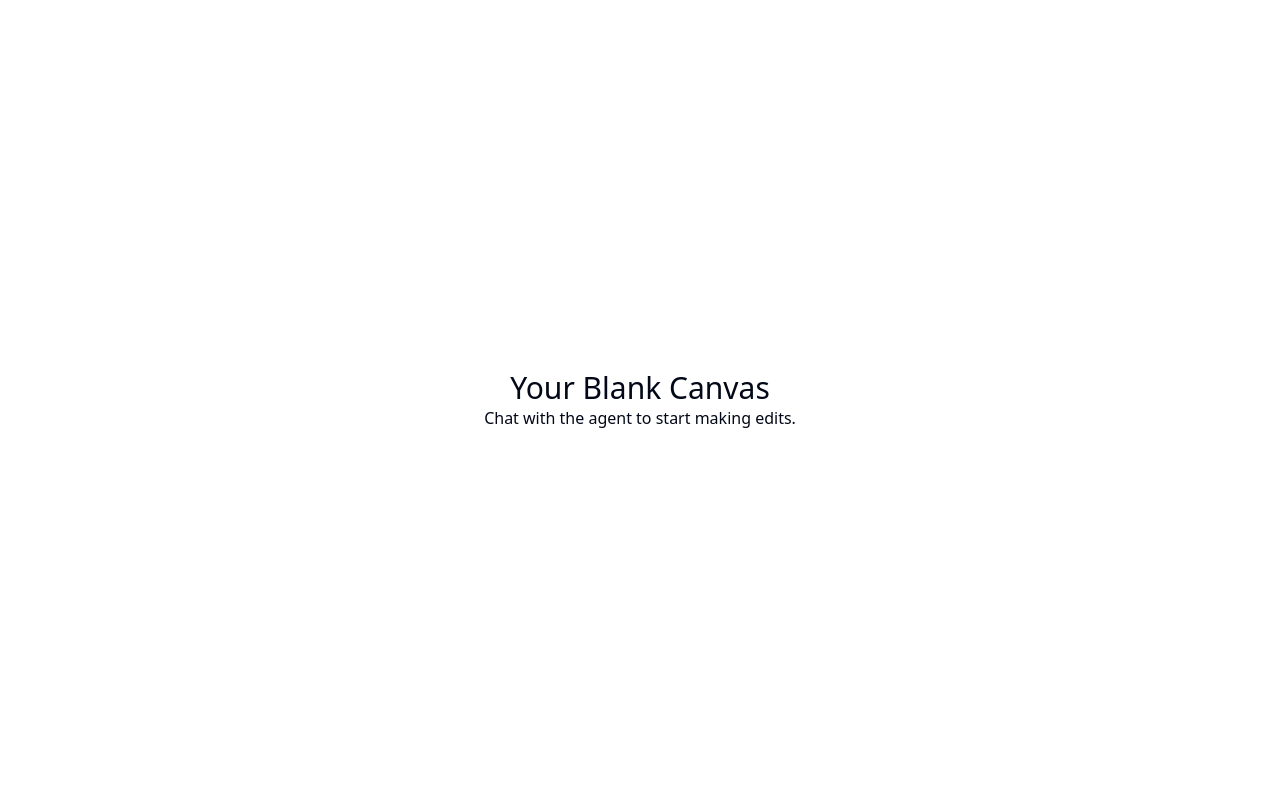
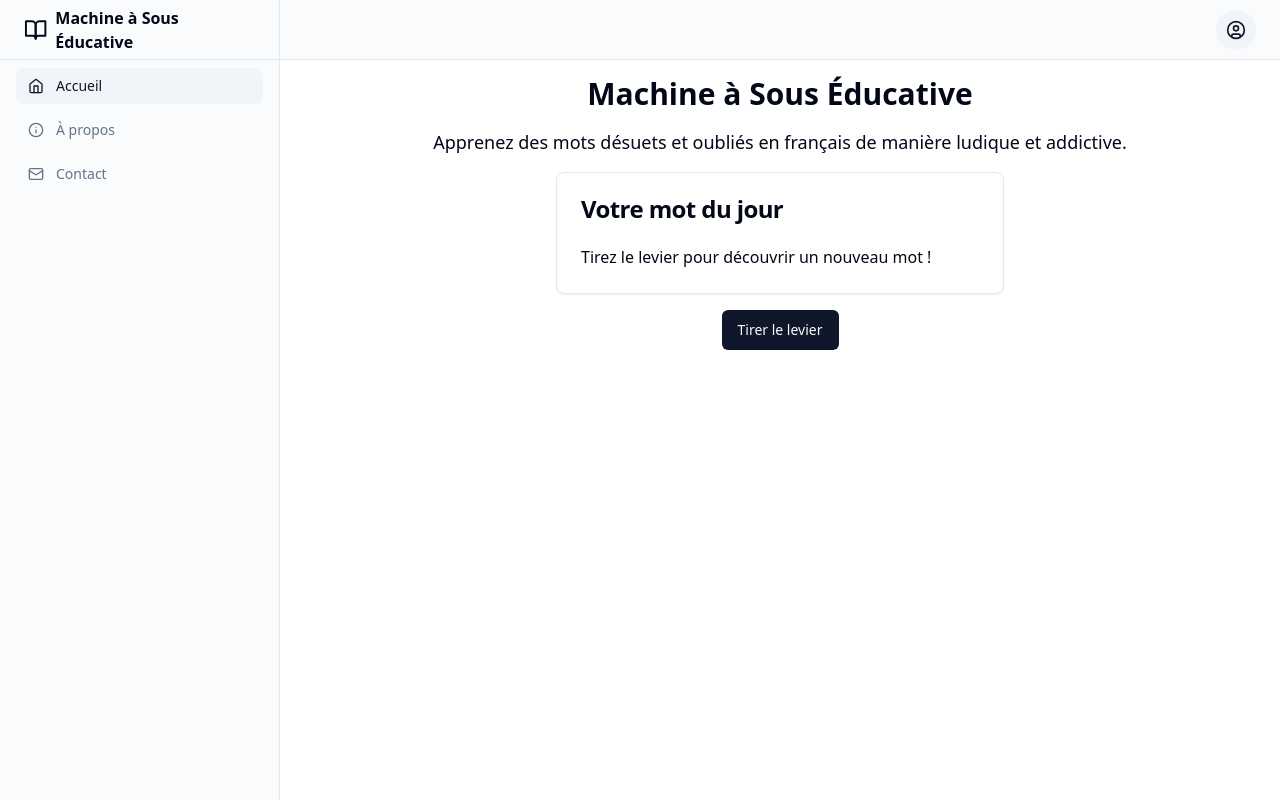
Before and after one commit to GPT-Engineer-App/french-word-wonder, a React (Vite) app: page / in a window 1280 px wide. Built offline with nearby package versions, Linux system fonts and the light colour scheme.

Commit message:
Initial implementation of the slot machine educational app with a vintage design and French words.

```diff
--- a/src/App.jsx
+++ b/src/App.jsx
@@ -1,17 +1,30 @@
 import { Toaster } from "@/components/ui/sonner";
 import { TooltipProvider } from "@/components/ui/tooltip";
 import { QueryClient, QueryClientProvider } from "@tanstack/react-query";
-import { Home } from "lucide-react";
+import { Home, Info, Mail } from "lucide-react";
 import { Route, BrowserRouter as Router, Routes } from "react-router-dom";
-import Layout from "./layouts/default"; // available: default, navbar, sidebar
+import SidebarLayout from "./layouts/sidebar"; // Importing the sidebar layout
 import Index from "./pages/Index.jsx";
+import About from "./pages/About.jsx";
+import Contact from "./pages/Contact.jsx";
+
 const queryClient = new QueryClient();
 
 export const navItems = [
   {
-    title: "Home", // Feel free to change this to your liking
+    title: "Accueil",
     to: "/",
     icon: <Home className="h-4 w-4" />,
+  },
+  {
+    title: "À propos",
+    to: "/about",
+    icon: <Info className="h-4 w-4" />,
+  },
+  {
+    title: "Contact",
+    to: "/contact",
+    icon: <Mail className="h-4 w-4" />,
   },
 ];
 
@@ -22,9 +35,10 @@ const App = () => {
         <Toaster />
         <Router>
           <Routes>
-            <Route path="/" element={<Layout />}>
+            <Route path="/" element={<SidebarLayout />}>
               <Route index element={<Index />} />
-              {/* Add more routes here as needed */}
+              <Route path="about" element={<About />} />
+              <Route path="contact" element={<Contact />} />
             </Route>
           </Routes>
         </Router>
--- /dev/null
+++ b/src/data/words.js
@@ -0,0 +1,23 @@
+export const words = [
+  {
+    word: "Abajoue",
+    definition: "Poche située à l'intérieur de la joue de certains animaux, servant de réserve de nourriture.",
+  },
+  {
+    word: "Boustrophédon",
+    definition: "Écriture archaïque dont les lignes allaient alternativement de gauche à droite et de droite à gauche.",
+  },
+  {
+    word: "Cacographie",
+    definition: "Mauvaise écriture, souvent illisible.",
+  },
+  {
+    word: "Dyscolie",
+    definition: "Disposition à être difficile, désagréable.",
+  },
+  {
+    word: "Ébaubi",
+    definition: "Très étonné, stupéfait.",
+  },
+  // Add more words and definitions here
+];
--- a/src/layouts/sidebar.jsx
+++ b/src/layouts/sidebar.jsx
@@ -9,7 +9,7 @@ import {
 } from "@/components/ui/dropdown-menu";
 import { Sheet, SheetContent, SheetTrigger } from "@/components/ui/sheet";
 import { cn } from "@/lib/utils";
-import { CircleUser, Menu, Package2 } from "lucide-react";
+import { CircleUser, Menu, BookOpen } from "lucide-react";
 import { NavLink, Outlet } from "react-router-dom";
 import { navItems } from "../App";
 
@@ -36,8 +36,8 @@ const Sidebar = () => (
     <div className="flex h-full max-h-screen flex-col gap-2">
       <div className="flex h-14 items-center border-b px-4 lg:h-[60px] lg:px-6">
         <NavLink to="/" className="flex items-center gap-2 font-semibold">
-          <Package2 className="h-6 w-6" />
-          <span>Acme Inc</span>
+          <BookOpen className="h-6 w-6" />
+          <span>Machine à Sous Éducative</span>
         </NavLink>
       </div>
       <div className="flex-1">
@@ -68,8 +68,8 @@ const MobileSidebar = () => (
           to="/"
           className="flex items-center gap-2 text-lg font-semibold mb-4"
         >
-          <Package2 className="h-6 w-6" />
-          <span className="sr-only">Acme Inc</span>
+          <BookOpen className="h-6 w-6" />
+          <span>Machine à Sous Éducative</span>
         </NavLink>
         {navItems.map((item) => (
           <SidebarNavLink key={item.to} to={item.to}>
@@ -90,12 +90,12 @@ const UserDropdown = () => (
       </Button>
     </DropdownMenuTrigger>
     <DropdownMenuContent align="end">
-      <DropdownMenuLabel>My Account</DropdownMenuLabel>
+      <DropdownMenuLabel>Mon Compte</DropdownMenuLabel>
       <DropdownMenuSeparator />
-      <DropdownMenuItem>Settings</DropdownMenuItem>
+      <DropdownMenuItem>Paramètres</DropdownMenuItem>
       <DropdownMenuItem>Support</DropdownMenuItem>
       <DropdownMenuSeparator />
-      <DropdownMenuItem>Logout</DropdownMenuItem>
+      <DropdownMenuItem>Déconnexion</DropdownMenuItem>
     </DropdownMenuContent>
   </DropdownMenu>
 );
--- /dev/null
+++ b/src/pages/About.jsx
@@ -0,0 +1,24 @@
+import React from "react";
+import { Card, CardContent, CardHeader, CardTitle } from "@/components/ui/card";
+
+const About = () => {
+  return (
+    <div className="flex flex-col items-center justify-center space-y-4">
+      <Card className="w-full max-w-md">
+        <CardHeader>
+          <CardTitle>À propos</CardTitle>
+        </CardHeader>
+        <CardContent>
+          <p>
+            Bienvenue sur notre application de machine à sous éducative ! Notre objectif est de vous aider à découvrir et à apprendre des mots désuets et oubliés en français de manière ludique et addictive.
+          </p>
+          <p>
+            Chaque fois que vous tirez le levier, vous découvrirez un nouveau mot avec sa définition. Nous espérons que vous apprécierez cette expérience et que vous apprendrez de nouveaux mots intéressants et utiles.
+          </p>
+        </CardContent>
+      </Card>
+    </div>
+  );
+};
+
+export default About;
--- /dev/null
+++ b/src/pages/Contact.jsx
@@ -0,0 +1,42 @@
+import React from "react";
+import { Button } from "@/components/ui/button";
+import { Card, CardContent, CardHeader, CardTitle } from "@/components/ui/card";
+import { Input } from "@/components/ui/input";
+import { Textarea } from "@/components/ui/textarea";
+
+const Contact = () => {
+  return (
+    <div className="flex flex-col items-center justify-center space-y-4">
+      <Card className="w-full max-w-md">
+        <CardHeader>
+          <CardTitle>Contact</CardTitle>
+        </CardHeader>
+        <CardContent>
+          <form>
+            <div className="mb-4">
+              <label htmlFor="name" className="block text-sm font-medium text-gray-700">
+                Nom
+              </label>
+              <Input type="text" id="name" name="name" required />
+            </div>
+            <div className="mb-4">
+              <label htmlFor="email" className="block text-sm font-medium text-gray-700">
+                Email
+              </label>
+              <Input type="email" id="email" name="email" required />
+            </div>
+            <div className="mb-4">
+              <label htmlFor="message" className="block text-sm font-medium text-gray-700">
+                Message
+              </label>
+              <Textarea id="message" name="message" rows="4" required />
+            </div>
+            <Button type="submit">Envoyer</Button>
+          </form>
+        </CardContent>
+      </Card>
+    </div>
+  );
+};
+
+export default Contact;
--- a/src/pages/Index.jsx
+++ b/src/pages/Index.jsx
@@ -1,10 +1,41 @@
-// Update this page (the content is just a fallback if you fail to update the page)
+import React, { useState } from "react";
+import { Button } from "@/components/ui/button";
+import { Card, CardContent, CardHeader, CardTitle } from "@/components/ui/card";
+import { Tooltip } from "@/components/ui/tooltip";
+import { words } from "@/data/words"; // Assuming you have a words.js file with the words and definitions
 
 const Index = () => {
+  const [currentWord, setCurrentWord] = useState(null);
+
+  const pullLever = () => {
+    const randomIndex = Math.floor(Math.random() * words.length);
+    setCurrentWord(words[randomIndex]);
+  };
+
   return (
-    <div className="text-center">
-      <h1 className="text-3xl">Your Blank Canvas</h1>
-      <p>Chat with the agent to start making edits.</p>
+    <div className="flex flex-col items-center justify-center space-y-4">
+      <h1 className="text-3xl font-bold">Machine à Sous Éducative</h1>
+      <p className="text-lg">Apprenez des mots désuets et oubliés en français de manière ludique et addictive.</p>
+      <Card className="w-full max-w-md">
+        <CardHeader>
+          <CardTitle>Votre mot du jour</CardTitle>
+        </CardHeader>
+        <CardContent>
+          {currentWord ? (
+            <div>
+              <h2 className="text-2xl font-semibold">{currentWord.word}</h2>
+              <p>{currentWord.definition}</p>
+            </div>
+          ) : (
+            <p>Tirez le levier pour découvrir un nouveau mot !</p>
+          )}
+        </CardContent>
+      </Card>
+      <Tooltip content="Tirez le levier pour découvrir un nouveau mot !">
+        <Button onClick={pullLever} className="mt-4">
+          Tirer le levier
+        </Button>
+      </Tooltip>
     </div>
   );
 };
```
Also changed, not shown: public/images/slot-machine.png (added).
